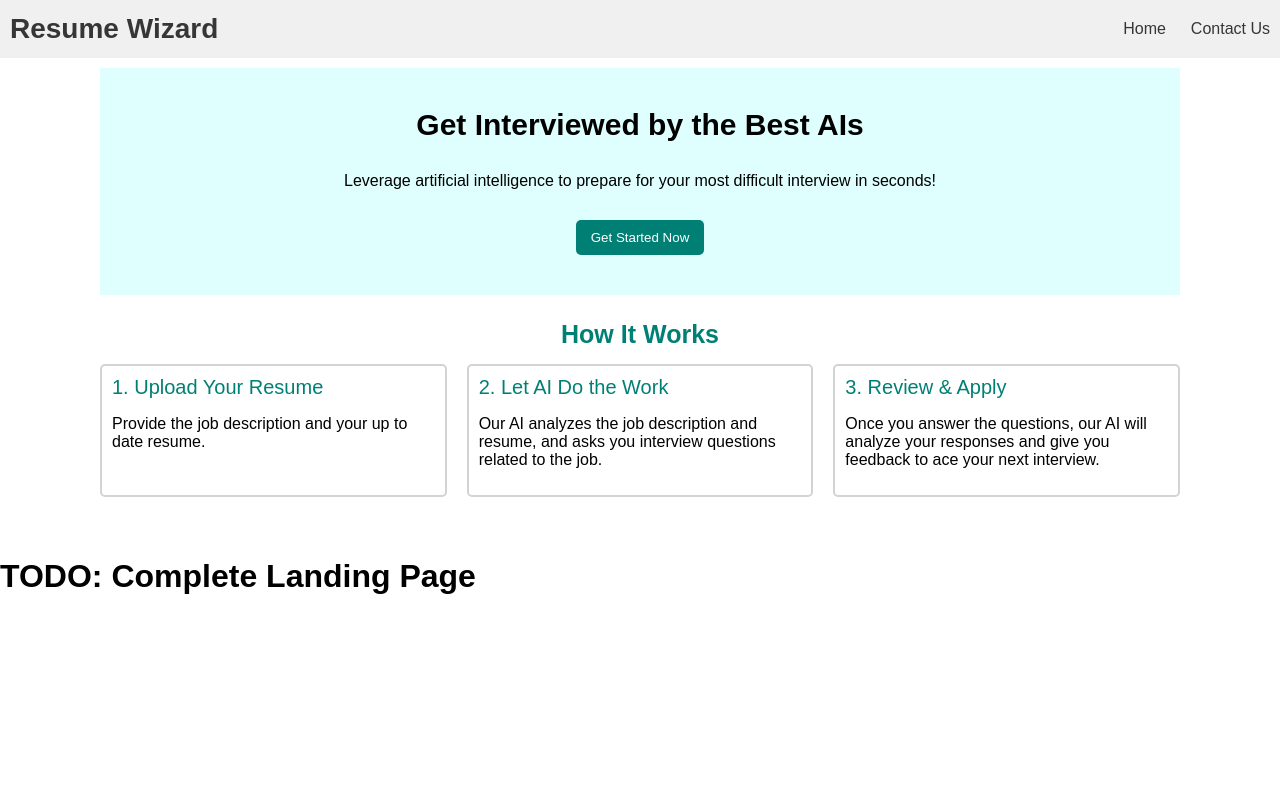
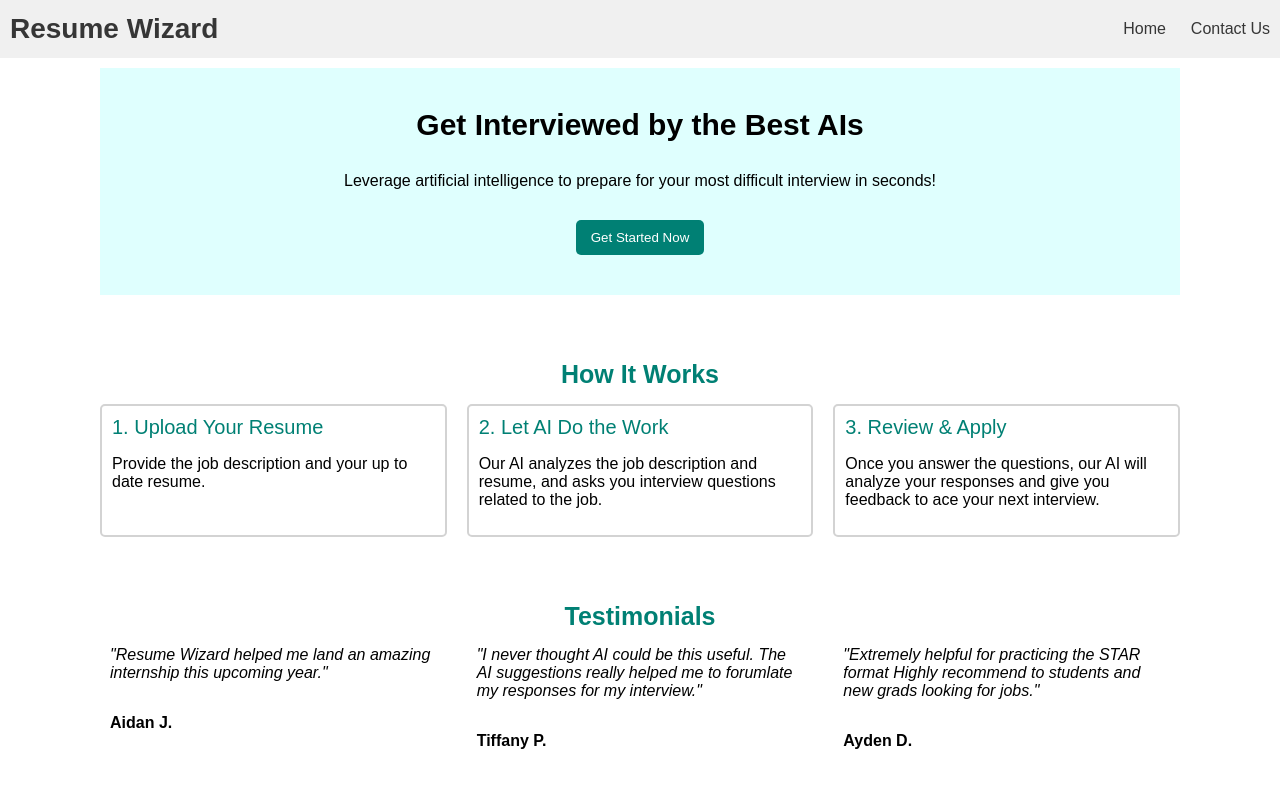
Before and after one commit to Munch42/ENSF-400-Project, a React (Create React App) app in the folder interview-wizard/: page / in a window 1280 px wide. Shown: the top 788 px of the page. Built offline with nearby package versions, Linux system fonts and the light colour scheme.

Commit message:
Completed last section of landing page

```diff
--- a/interview-wizard/src/components/LandingPage.js
+++ b/interview-wizard/src/components/LandingPage.js
@@ -47,7 +47,29 @@ const LandingPage = () => {
                         </div>
                     </div>
                 </section>
-                <h1>TODO: Complete Landing Page</h1>
+                <section className={styles.subSection}>
+                    <p className={styles.sectionTitle}>Testimonials</p>
+                    <div style={{display:'flex', flexDirection:'row', justifyContent:'space-evenly', gap:'20px'}}>
+                        <div className={styles.testimonialBox}>
+                            <p className={styles.testimonialContent}>
+                                "Resume Wizard helped me land an amazing internship this upcoming year."
+                            </p>
+                            <p className={styles.testimonialName}>Aidan J.</p>
+                        </div>
+                        <div className={styles.testimonialBox}>
+                            <p className={styles.testimonialContent}>
+                                "I never thought AI could be this useful. The AI suggestions really helped me to forumlate my responses for my interview."
+                            </p>
+                            <p className={styles.testimonialName}>Tiffany P.</p>
+                        </div>
+                        <div className={styles.testimonialBox}>
+                            <p className={styles.testimonialContent}>
+                                "Extremely helpful for practicing the STAR format Highly recommend to students and new grads looking for jobs."
+                            </p>
+                            <p style={{fontWeight:'600'}}>Ayden D.</p>
+                        </div>
+                    </div>
+                </section>
             </main>
         </div>
     );
--- a/interview-wizard/src/components/LandingPage.module.css
+++ b/interview-wizard/src/components/LandingPage.module.css
@@ -3,6 +3,7 @@
     margin-left: 100px;
     margin-right: 100px;
     margin-top: 10px;
+    margin-bottom: 40px;
     padding-top: 40px;
     padding-bottom: 40px;
     display: flex;
@@ -55,3 +56,19 @@
     font-weight: 500;
     margin: 0px;
 }
+
+.testimonialBox {
+    display: flex;
+    flex-direction: column;
+    flex: 1;
+    padding: 0px 10px 10px 10px;
+}
+
+.testimonialContent {
+    font-style: italic;
+    margin-top: 0px;
+}
+
+.testimonialName {
+    font-weight: 600;
+}
```
